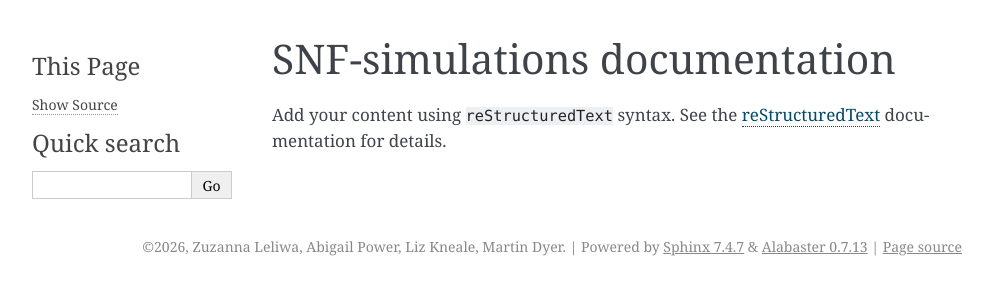
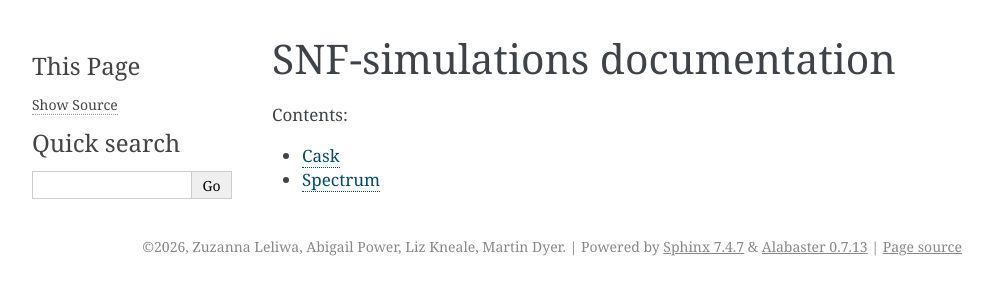
Before and after one commit to ekneale/SNF-simulations, a Sphinx documentation site: the page built from docs/index.md, in a window 1280 px wide. Shown: the top 300 px of the page, without its empty margins (148-1141 px from the left). Built offline with Sphinx 7.4.7, drawn with Linux system fonts in a browser that asks for light colours.

Commit message:
Use Markdown over RST

````diff
--- a/docs/conf.py
+++ b/docs/conf.py
@@ -14,7 +14,7 @@
 # -- General configuration ---------------------------------------------------
 # https://www.sphinx-doc.org/en/master/usage/configuration.html#general-configuration
 
-extensions = []
+extensions = ['myst_parser']
 
 templates_path = ['_templates']
 exclude_patterns = ['_build', 'Thumbs.db', '.DS_Store']
--- /dev/null
+++ b/docs/index.md
@@ -0,0 +1,8 @@
+# SNF-simulations documentation
+
+```{toctree}
+:maxdepth: 2
+:caption: Contents:
+cask.md
+spectrum.md
+```
--- a/docs/index.rst
+++ /dev/null
@@ -1,16 +0,0 @@
-.. SNF-simulations documentation master file, created by
-   sphinx-quickstart on Mon Mar 16 14:16:00 2026.
-   You can adapt this file completely to your liking, but it should at least
-   contain the root `toctree` directive.
-
-SNF-simulations documentation
-=============================
-
-Add your content using ``reStructuredText`` syntax. See the
-`reStructuredText <https://www.sphinx-doc.org/en/master/usage/restructuredtext/index.html>`_
-documentation for details.
-
-
-.. toctree::
-   :maxdepth: 2
-   :caption: Contents:
--- a/pyproject.toml
+++ b/pyproject.toml
@@ -43,6 +43,7 @@
 
 [dependency-groups]
 dev = [
+    "myst-parser>=4.0.1",
     "pytest>=9.0.2",
     "pytest-cov>=7.0.0",
     "sphinx>=8.1.3",
````
Also changed, not shown: docs/cask.md (added, +3 -0 lines), docs/spectrum.md (added, +3 -0 lines), 1 other file.
